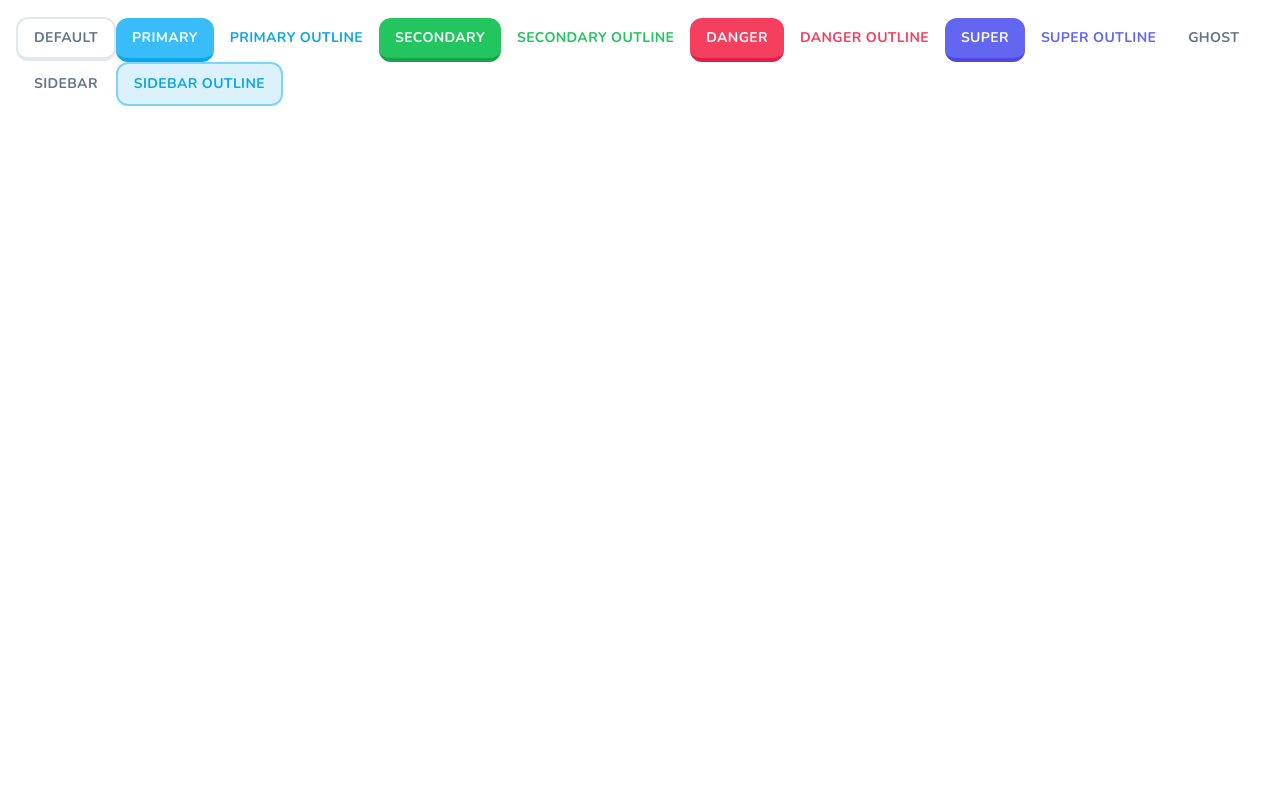
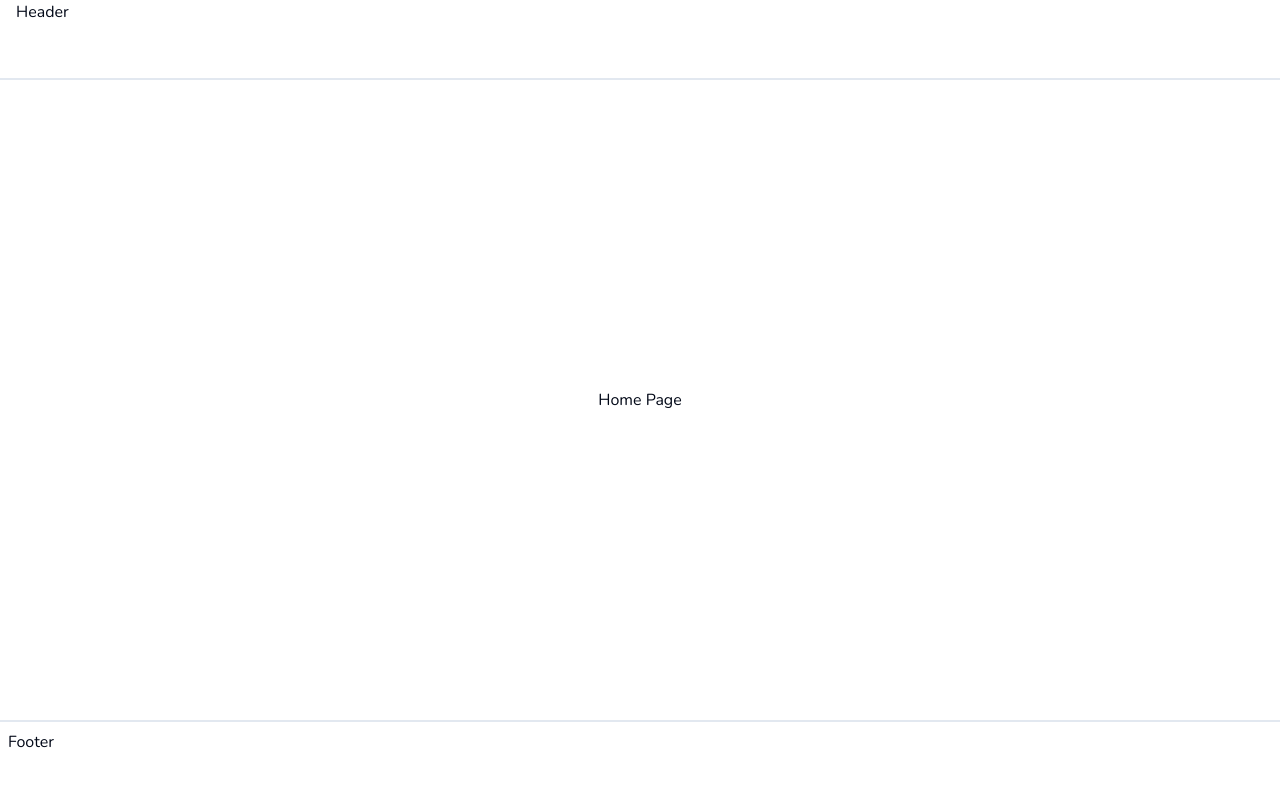
Before and after one commit to DuongAnh1502/duolingo-clone, a Next.js app: page / in a window 1280 px wide. Shown: the top 786 px of the page. Built offline with nearby package versions, Linux system fonts and the light colour scheme.

Commit message:
adding footer and header

```diff
--- /dev/null
+++ b/app/(marketing)/footer.tsx
@@ -0,0 +1,7 @@
+export const Footer = () => {
+    return (
+        <footer className='hidden lg:block h-20 w-full border-t-2 border-slate-200 p-2'>
+            Footer
+        </footer>
+    );
+};
--- /dev/null
+++ b/app/(marketing)/header.tsx
@@ -0,0 +1,7 @@
+export const Header = () => {
+    return (
+        <header className='h-20 w-full border-b-2 border-slate-200 px-4'>
+            Header
+        </header>
+    );
+};
--- /dev/null
+++ b/app/(marketing)/layout.tsx
@@ -0,0 +1,19 @@
+import { Footer } from "./footer";
+import { Header } from "./header";
+
+type MarketingLayoutProps = {
+    children: React.ReactNode;
+};
+const MarketingLayout = ({ children }: MarketingLayoutProps) => {
+    return (
+        <div className='min-h-screen flex flex-col'>
+            <Header />
+            <main className='flex-1 flex flex-col items-center justify-center'>
+                {children}
+            </main>
+            <Footer />
+        </div>
+    );
+};
+
+export default MarketingLayout;
--- /dev/null
+++ b/app/(marketing)/page.tsx
@@ -0,0 +1,8 @@
+const Home = () => {
+    return (
+        <div>
+            <p>Home Page</p>
+        </div>
+    );
+};
+export default Home;
--- a/app/page.tsx
+++ b/app/buttons/page.tsx
@@ -1,5 +1,6 @@
 import { Button } from "@/components/ui/button";
 import Image from "next/image";
+import { useState } from "react";
 
 export default function Home() {
     return (
```
